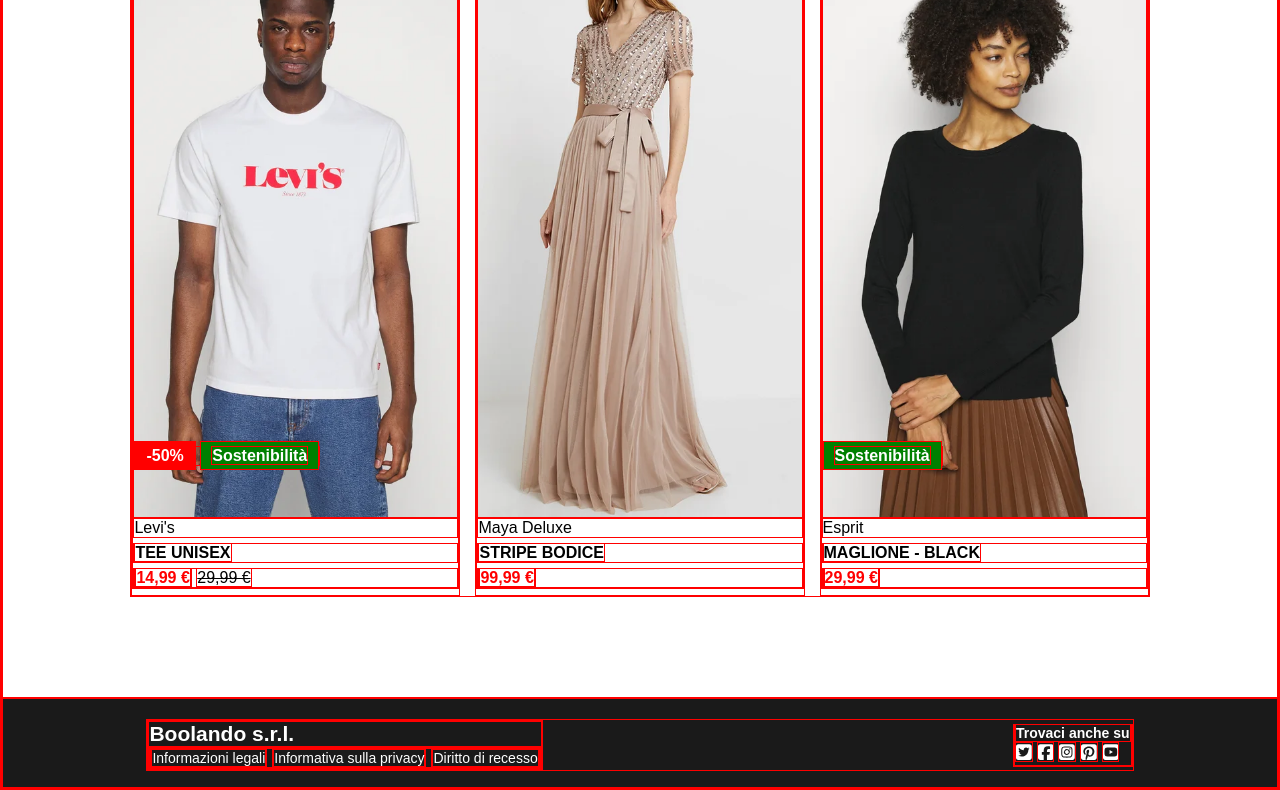
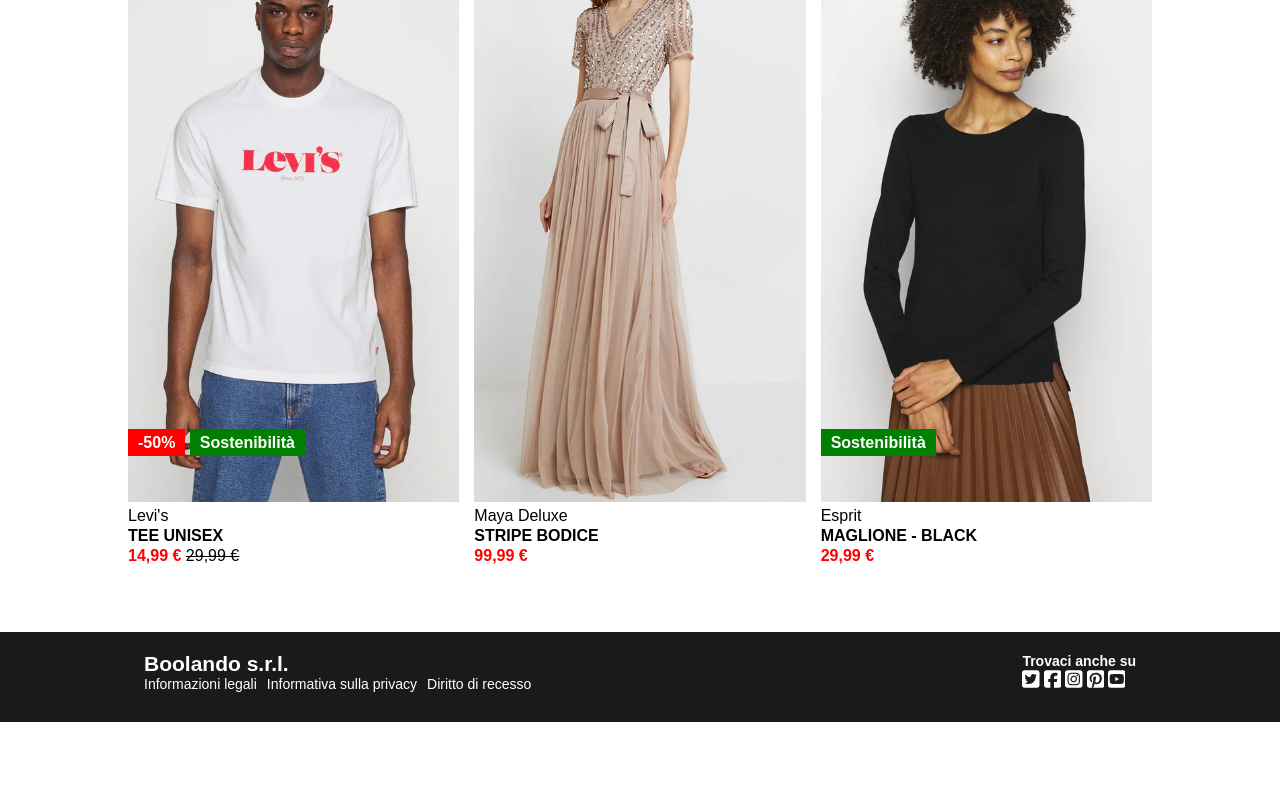
Before and after one commit to francescodelmonaco/html-css-boolando, a plain HTML site: page index.html in a window 1280 px wide. Shown: the part 918-1708 px from the top of the page. After the commit the page ends 1640 px from the top, so only its background shows below. Drawn offline with Linux system fonts and the light colour scheme.

Commit message:
fix: gaps

```diff
--- a/css/style.css
+++ b/css/style.css
@@ -27,7 +27,7 @@
 
 .flex-row {
     display: flex;
-    gap: 5px;
+    gap: 10px;
 }
 
 ul a {
@@ -55,7 +55,7 @@
 /* main */
 main {
     padding-top: 100px;
-    padding-bottom: 100px;
+    padding-bottom: 50px;
 }
 
 .discount {
@@ -85,7 +85,7 @@
     display: flex;
     justify-content: space-between;
     flex-wrap: wrap;
-    gap: 10px;
+    /* gap: 10px; */
 }
 
 .img-container {
@@ -173,7 +173,8 @@
 .product-info {
     display: flex;
     flex-direction: column;
-    gap: 5px;
+    gap: 2px;
+    margin-top: 5px;
 }
 
 .product-name {
--- a/index.html
+++ b/index.html
@@ -7,7 +7,7 @@
 
     <link rel="stylesheet" href="./css/style.css">
     <link rel="stylesheet" href="./css/reset.css">
-    <link rel="stylesheet" href="./css/debug.css">
+    <!-- <link rel="stylesheet" href="./css/debug.css"> -->
 </head>
 <body>
     <header>
```
